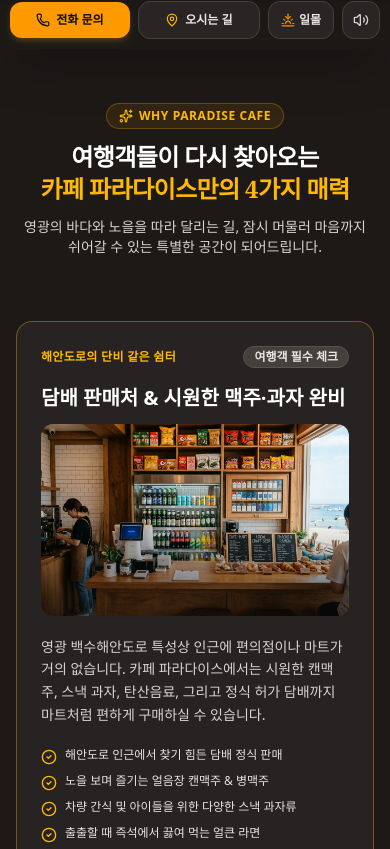
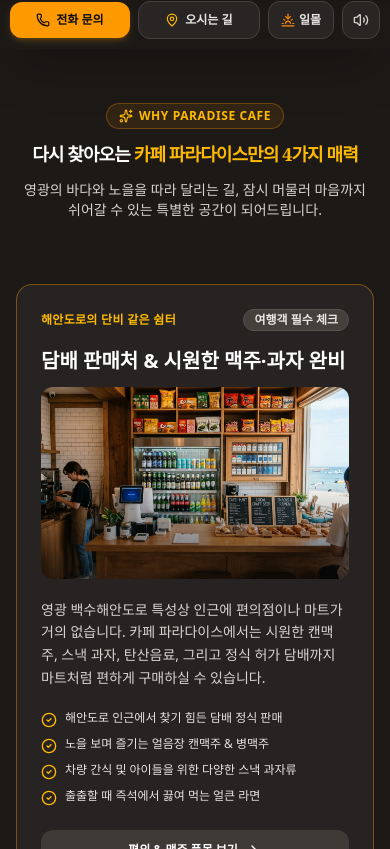
Before and after one commit to smilej25n/paradisecafe, a React (Vite) app: page / in a window 390 px wide. Shown: the part 795-1644 px from the top of the page. Built offline with nearby package versions, Linux system fonts and the light colour scheme; a web font is replaced by a local one.

Commit message:
style: improve section header responsiveness
Adjust typography and text wrapping for section headers to ensure consistent layout across smaller screen sizes.

```diff
--- a/src/components/FacilitiesSection.tsx
+++ b/src/components/FacilitiesSection.tsx
@@ -41,8 +41,8 @@ export const FacilitiesSection: React.FC = () => {
             <Maximize2 className="w-3.5 h-3.5" />
             <span>Spaces & Amenities</span>
           </div>
-          <h2 className="text-xl sm:text-3xl md:text-4xl font-extrabold text-white tracking-tight font-serif break-keep">
-            바다와 노을을 온전히 담아낸 <span className="text-amber-400">파라다이스 공간</span>
+          <h2 className="text-[1.125rem] xs:text-xl sm:text-3xl md:text-4xl font-extrabold text-white tracking-tighter sm:tracking-tight font-serif whitespace-nowrap">
+            바다와 노을을 담아낸 <span className="text-amber-400">파라다이스 공간</span>
           </h2>
           <p className="text-stone-300 text-sm sm:text-base mt-2 break-keep">
             탁 트인 자갈마당부터 옥상 테라스, 통유리 오션뷰 실내까지 온전한 쉼과 여유를 선사합니다.
--- a/src/components/GuestbookSection.tsx
+++ b/src/components/GuestbookSection.tsx
@@ -47,7 +47,7 @@ export const GuestbookSection: React.FC = () => {
             <MessageSquare className="w-3.5 h-3.5" />
             <span>Visitor Stories & Warm Memories</span>
           </div>
-          <h2 className="text-xl sm:text-3xl md:text-4xl font-extrabold text-white tracking-tight font-serif break-keep">
+          <h2 className="text-[1.125rem] xs:text-xl sm:text-3xl md:text-4xl font-extrabold text-white tracking-tighter sm:tracking-tight font-serif whitespace-nowrap">
             여행객들이 전하는 <span className="text-amber-400">파라다이스 이야기</span>
           </h2>
           <p className="text-stone-300 text-sm sm:text-base mt-2 break-keep">
--- a/src/components/KeyStrengths.tsx
+++ b/src/components/KeyStrengths.tsx
@@ -92,9 +92,8 @@ export const KeyStrengths: React.FC<KeyStrengthsProps> = ({ onNavigateMenu }) =>
             <Sparkles className="w-3.5 h-3.5" />
             <span>Why Paradise Cafe</span>
           </div>
-          <h2 className="text-2xl sm:text-4xl font-extrabold text-white tracking-tight font-serif">
-            여행객들이 다시 찾아오는 <br className="sm:hidden" />
-            <span className="text-amber-400">카페 파라다이스만의 4가지 매력</span>
+          <h2 className="text-[1.125rem] xs:text-xl sm:text-3xl md:text-4xl font-extrabold text-white tracking-tighter sm:tracking-tight font-serif whitespace-nowrap">
+            다시 찾아오는 <span className="text-amber-400">카페 파라다이스만의 4가지 매력</span>
           </h2>
           <p className="text-stone-300 text-sm sm:text-base mt-3">
             영광의 바다와 노을을 따라 달리는 길, 잠시 머물러 마음까지 쉬어갈 수 있는 특별한 공간이 되어드립니다.
--- a/src/components/LocationSection.tsx
+++ b/src/components/LocationSection.tsx
@@ -80,7 +80,7 @@ export const LocationSection: React.FC = () => {
             <MapPin className="w-3.5 h-3.5" />
             <span>Location & Contact</span>
           </div>
-          <h2 className="text-2xl sm:text-4xl font-extrabold text-white tracking-tight font-serif">
+          <h2 className="text-[1.15rem] xs:text-xl sm:text-3xl md:text-4xl font-extrabold text-white tracking-tighter sm:tracking-tight font-serif whitespace-nowrap">
             카페 파라다이스 <span className="text-amber-400">오시는 길 & 매장 정보</span>
           </h2>
           <p className="text-stone-300 text-sm sm:text-base mt-2">
--- a/src/components/MenuSection.tsx
+++ b/src/components/MenuSection.tsx
@@ -93,7 +93,7 @@ export const MenuSection: React.FC<MenuSectionProps> = ({ initialCategory = 'all
             <Utensils className="w-3.5 h-3.5" />
             <span>Paradise Delicious Menu</span>
           </div>
-          <h2 className="text-2xl sm:text-4xl font-extrabold text-white tracking-tight font-serif">
+          <h2 className="text-[1.15rem] xs:text-xl sm:text-3xl md:text-4xl font-extrabold text-white tracking-tighter sm:tracking-tight font-serif whitespace-nowrap">
             정성 가득한 <span className="text-amber-400">카페 파라다이스 메뉴</span>
           </h2>
           <p className="text-stone-300 text-xs sm:text-sm md:text-base mt-2">
```
